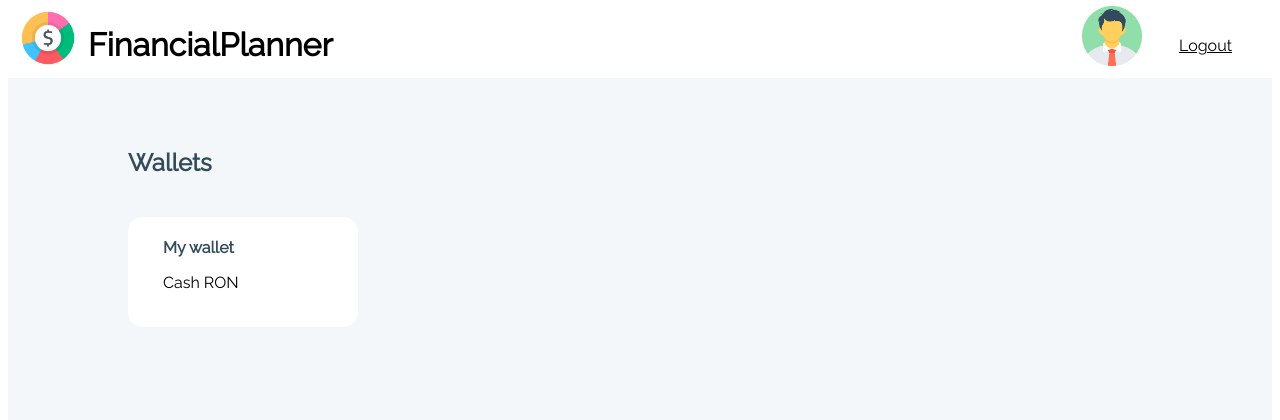
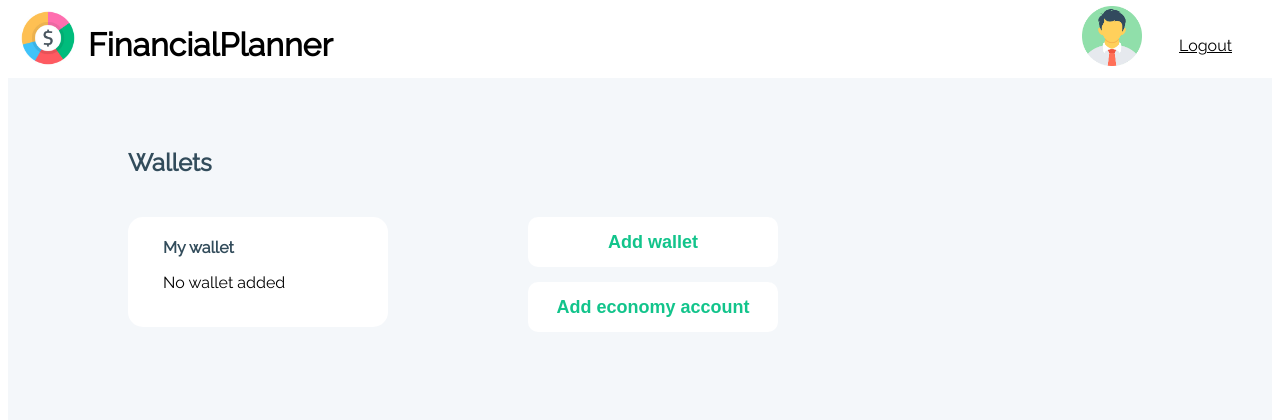
Before and after one commit to vinterrobert/ECHIPA_09_PIU_2018, a plain HTML site: page pages/home.html in a window 1280 px wide. Drawn offline with Linux system fonts and the light colour scheme.

Commit message:
add two buttons in main page

```diff
--- a/css/styleHome.css
+++ b/css/styleHome.css
@@ -44,12 +44,24 @@ div.main{
 div.wallet{
 
     width: 220px;
-    height: 100px;
+    height: 200px;
 	margin-top: 40px;
 	margin-left: 20px;
+}
+
+div.walletInfo{
 	border: 5px solid white;
 	border-radius: 15px;
 	background-color: white;
+	width: 250px;
+	height: 100px;
+	cursor: pointer;
+}
+
+div.addAction{
+	width: 250px;
+	margin-top: -110px;
+	margin-left: 400px;
 }
 
 img.topSpendee{
@@ -73,17 +85,54 @@ a.topLogout{
 	margin-right: 40px;
 }
 
-a.aWallet{
-	text-decoration: none;
-}
-
 p.myWallet{
 	color: #324c5b;
 	margin-left: 30px;
 	font-weight: bold;
 }
 
-p.cash{
+p.walletMessage{
 	color: black;
 	margin-left: 30px;
 }
+
+button.addWallet{
+	background-color: white;
+	color: #12c48b;
+	width: 100%;
+	height: 50px;
+	border: 15px solid white;
+	border-radius: 10px;
+	font-weight: bold;
+	font-size: 18px;
+	text-decoration: none;
+	outline: none;
+	cursor: pointer;
+	padding: 0 8px;
+	text-overflow: ellipsis;
+	margin-bottom: 15px;
+}
+
+button.addWallet:hover{
+	box-shadow: 5px 5px 5px grey;
+}
+
+button.addEconAcc{
+	background-color: white;
+	color: #12c48b;
+	width: 100%;
+	height: 50px;
+	border: 15px solid white;
+	border-radius: 10px;
+	font-weight: bold;
+	font-size: 18px;
+	text-decoration: none;
+	outline: none;
+	cursor: pointer;
+	padding: 0 8px;
+	text-overflow: ellipsis;
+}
+
+button.addEconAcc:hover{
+	box-shadow: 5px 5px 5px grey;
+}
--- /dev/null
+++ b/js/home.js
@@ -0,0 +1,19 @@
+
+function openMyWallet() {
+
+	window.location = "myWallet.html";
+	return false;
+}
+
+function addNewWallet(){
+
+	alert("Not implemented yet");
+	return false;
+
+}
+
+function addEconomyAccount(){
+
+	alert("Not implemented yet");
+	return false;
+}
--- a/pages/home.html
+++ b/pages/home.html
@@ -5,6 +5,7 @@
 	<title>Home page</title>
 
 	<link rel="stylesheet" href="../css/styleHome.css"/>
+	<script src="../js/home.js"></script>
 
 </head>
 
@@ -28,15 +29,25 @@
 
 		<div class="main">
 
-		  <h2>Wallets</h2>
+			<h2>Wallets</h2>
 
-		  <div class="wallet">
+			<div class="wallet">
 
-             <a class="aWallet" href="myWallet.html"/>
-		     <p class="myWallet">My wallet</p>
-		     <p class="cash">Cash RON</p>
+				<div class="walletInfo" onclick="openMyWallet()">
 
-		  </div>
+					<p class="myWallet">My wallet</p>
+					<p class="walletMessage">No wallet added</p>
+
+				</div>
+
+				<div class="addAction">
+
+					<button class="addWallet" onclick="addNewWallet()">Add wallet</button>
+					<button class="addEconAcc" onclick="addEconomyAccount()">Add economy account</button>
+
+				</div>
+
+			</div>
 
 		</div>
 
```
